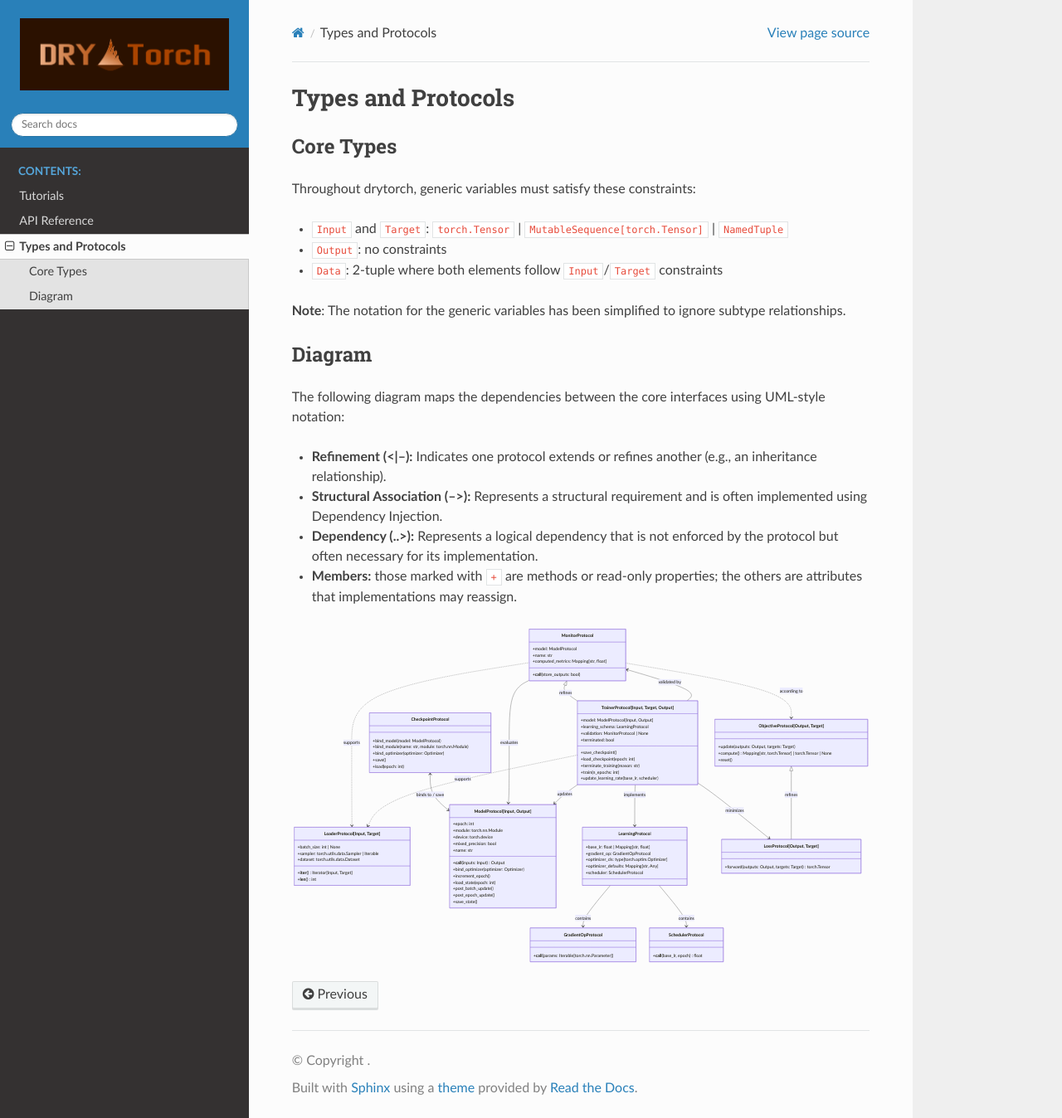
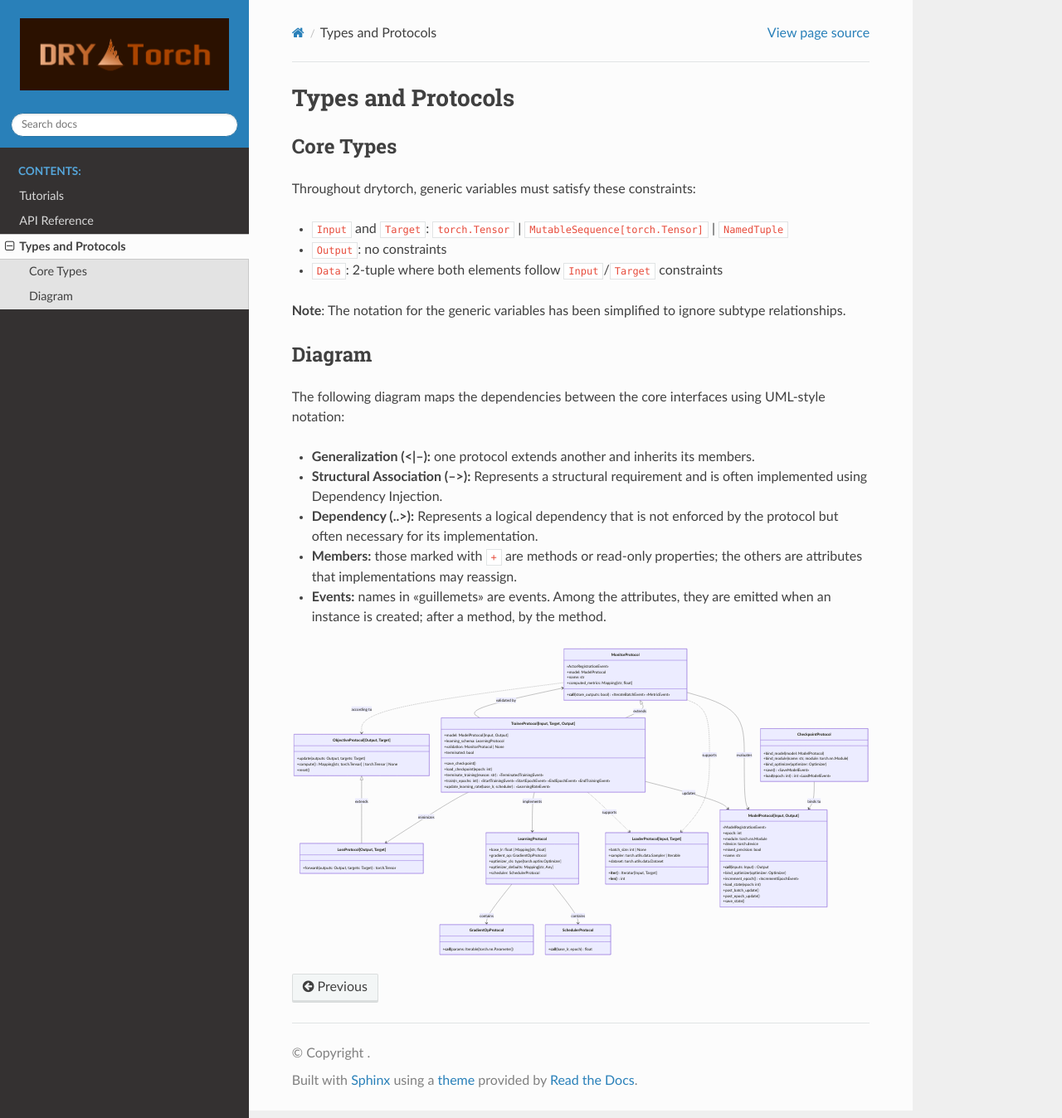
Before and after one commit to nverchev/drytorch, a Sphinx documentation site: the page built from docs/architecture.md, in a window 1280 px wide and 1348 px high. Shown: the whole window at 83% size. Built offline with Sphinx 7.4.7 and the Read the Docs theme 3.1.0, drawn with Linux system fonts in a browser that asks for light colours.

Commit message:
docs: show protocol events and generalizations in the architecture diagram

````diff
--- a/docs/architecture.md
+++ b/docs/architecture.md
@@ -14,8 +14,8 @@
 
 The following diagram maps the dependencies between the core interfaces using UML-style notation:
 
-- **Refinement (<|–):** Indicates one protocol extends or refines another (e.g.,
-  an inheritance relationship).
+- **Generalization (<|–):** one protocol extends another and inherits its
+  members.
 
 - **Structural Association (–>):** Represents a structural requirement and is often implemented using Dependency Injection.
 
@@ -24,39 +24,22 @@
 - **Members:** those marked with `+` are methods or read-only properties; the
   others are attributes that implementations may reassign.
 
+- **Events:** names in «guillemets» are events. Among the attributes, they
+  are emitted when an instance is created; after a method, by the method.
+
 ```mermaid
 
 classDiagram
 direction TB
-    class LoaderProtocol["LoaderProtocol[Input, Target]"] {
-        +batch_size: int | None
-        +sampler: torch.utils.data.Sampler | Iterable
-        +dataset: torch.utils.data.Dataset
-        +__iter__() Iterator[Input, Target]
-        +__len__() int
+
+    class ObjectiveProtocol["ObjectiveProtocol[Output, Target]"] {
+        +update(outputs: Output, targets: Target)
+        +compute() Mapping[str, torch.Tensor] | torch.Tensor | None
+        +reset()
     }
 
-    class ModelProtocol["ModelProtocol[Input, Output]"] {
-        +epoch: int
-        +module: torch.nn.Module
-        +device: torch.device
-        +mixed_precision: bool
-        +name: str
-        +__call__(inputs: Input) Output
-        +bind_optimizer(optimizer: Optimizer)
-        +increment_epoch()
-        +load_state(epoch: int)
-        +post_batch_update()
-        +post_epoch_update()
-        +save_state()
-    }
-
-    class CheckpointProtocol {
-        +bind_model(model: ModelProtocol)
-        +bind_module(name: str, module: torch.nn.Module)
-        +bind_optimizer(optimizer: Optimizer)
-        +save()
-        +load(epoch: int)
+    class LossProtocol["LossProtocol[Output, Target]"] {
+        +forward(outputs: Output, targets: Target) torch.Tensor
     }
 
     class SchedulerProtocol {
@@ -75,21 +58,46 @@
         +scheduler: SchedulerProtocol
     }
 
-    class ObjectiveProtocol["ObjectiveProtocol[Output, Target]"] {
-        +update(outputs: Output, targets: Target)
-        +compute() Mapping[str, torch.Tensor] | torch.Tensor | None
-        +reset()
+
+    class LoaderProtocol["LoaderProtocol[Input, Target]"] {
+        +batch_size: int | None
+        +sampler: torch.utils.data.Sampler | Iterable
+        +dataset: torch.utils.data.Dataset
+        +__iter__() Iterator[Input, Target]
+        +__len__() int
     }
 
-    class LossProtocol["LossProtocol[Output, Target]"] {
-        +forward(outputs: Output, targets: Target) torch.Tensor
+    class ModelProtocol["ModelProtocol[Input, Output]"] {
+        «ModelRegistrationEvent»
+        +epoch: int
+        +module: torch.nn.Module
+        +device: torch.device
+        +mixed_precision: bool
+        +name: str
+        +__call__(inputs: Input) Output
+        +bind_optimizer(optimizer: Optimizer)
+        +increment_epoch() «IncrementEpochEvent»
+        +load_state(epoch: int)
+        +post_batch_update()
+        +post_epoch_update()
+        +save_state()
     }
 
+    class CheckpointProtocol {
+        +bind_model(model: ModelProtocol)
+        +bind_module(name: str, module: torch.nn.Module)
+        +bind_optimizer(optimizer: Optimizer)
+        +save() «SaveModelEvent»
+        +load(epoch: int) int «LoadModelEvent»
+    }
+
+
     class MonitorProtocol {
+        «ActorRegistrationEvent»
         +model: ModelProtocol
         +name: str
         +computed_metrics: Mapping[str, float]
-        +__call__(store_outputs: bool)
+        +__call__(store_outputs: bool) «IterateBatchEvent» «MetricEvent»
     }
 
     class TrainerProtocol["TrainerProtocol[Input, Target, Output]"] {
@@ -99,23 +107,23 @@
         +terminated: bool
         +save_checkpoint()
         +load_checkpoint(epoch: int)
-        +terminate_training(reason: str)
-        +train(n_epochs: int)
-        +update_learning_rate(base_lr, scheduler)
+        +terminate_training(reason: str) «TerminatedTrainingEvent»
+        +train(n_epochs: int) «StartTrainingEvent» «StartEpochEvent» «EndEpochEvent» «EndTrainingEvent»
+        +update_learning_rate(base_lr, scheduler) «LearningRateEvent»
     }
 
-    CheckpointProtocol <--> ModelProtocol : binds to / save
+    MonitorProtocol ..> LoaderProtocol : supports
+    TrainerProtocol ..> LoaderProtocol : supports
     LearningProtocol --> GradientOpProtocol : contains
     LearningProtocol --> SchedulerProtocol : contains
-    MonitorProtocol ..> LoaderProtocol : supports
+    CheckpointProtocol --> ModelProtocol : binds to
     MonitorProtocol --> ModelProtocol : evaluates
     MonitorProtocol ..> ObjectiveProtocol : according to
     TrainerProtocol --> LearningProtocol :  implements
-    TrainerProtocol ..> LoaderProtocol : supports
     TrainerProtocol --> LossProtocol : minimizes
     TrainerProtocol --> ModelProtocol : updates
     TrainerProtocol --> MonitorProtocol : validated by
-    MonitorProtocol <|-- TrainerProtocol : refines
-    ObjectiveProtocol <|-- LossProtocol : refines
+    MonitorProtocol <|-- TrainerProtocol : extends
+    ObjectiveProtocol <|-- LossProtocol : extends
 
 ```
--- a/docs/conf.py
+++ b/docs/conf.py
@@ -149,6 +149,26 @@
     return signature, return_annotation
 
 
+def highlight_cells_as_ipython(app: Sphinx, doctree: nodes.document) -> None:
+    """Highlight notebook code cells with the IPython lexer.
+
+    Without execution, cells use the Python lexer, which rejects shell
+    commands such as ``! uv pip install``.
+    """
+    for block in doctree.findall(nodes.literal_block):
+        parent = block.parent
+        if not isinstance(parent, nodes.Element):
+            continue
+
+        if 'cell_input' not in parent['classes']:
+            continue
+
+        if block.get('language') == 'python':
+            block['language'] = 'ipython3'
+
+    return
+
+
 def insert_init_parameters(
     app: Sphinx,
     what: str,
@@ -258,4 +278,5 @@
     app.connect('autodoc-process-docstring', insert_init_parameters)
     app.connect('autodoc-process-signature', customize_signature)
     app.connect('autodoc-skip-member', skip_undefined_attributes)
+    app.connect('doctree-read', highlight_cells_as_ipython)
     app.connect('doctree-read', show_signature_roles)
````
